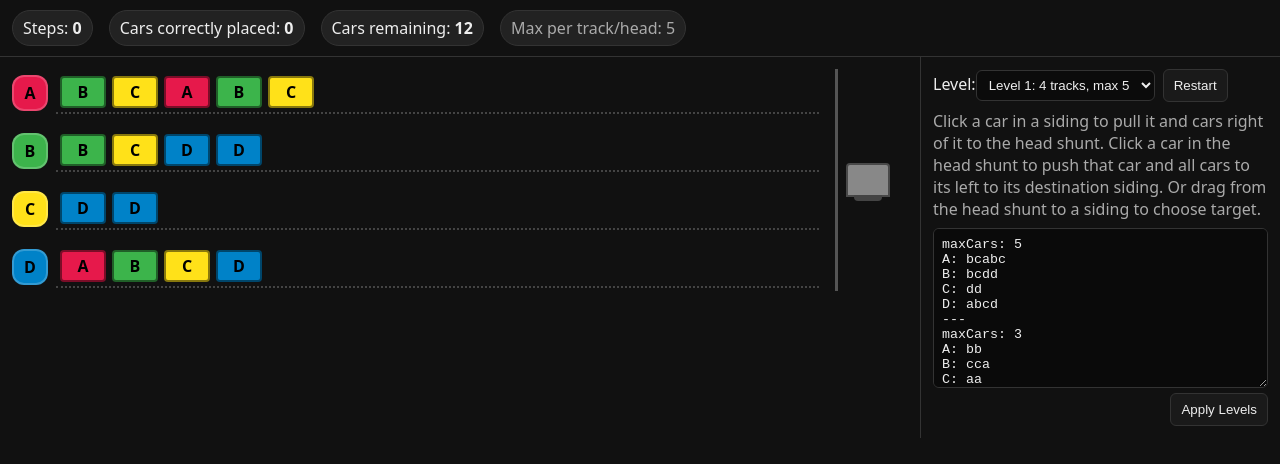
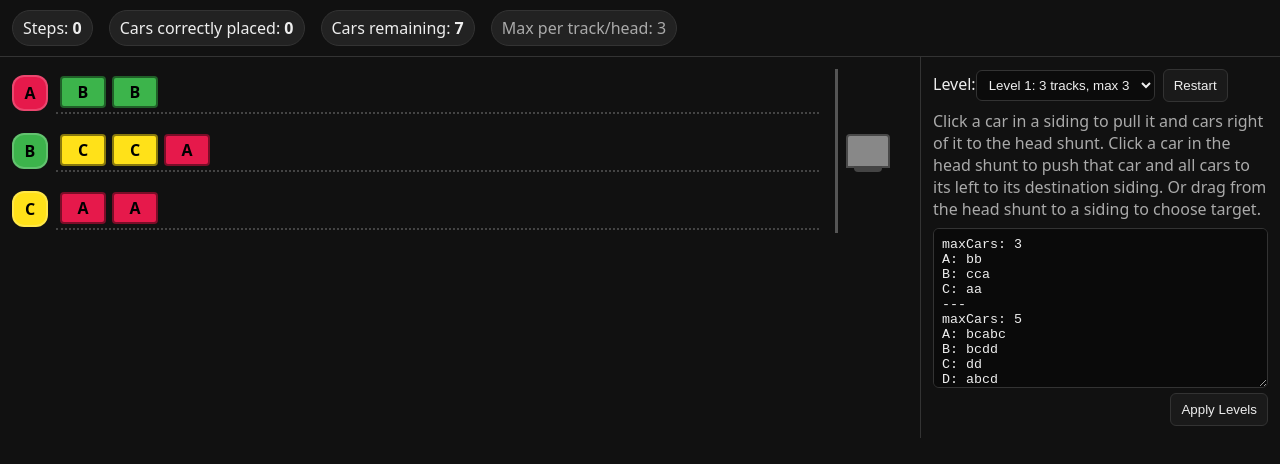
Before and after one commit to matey-jack/shunting-game, a Preact app: page / in a window 1280 px wide. Shown: the top 464 px of the page. Built offline with nearby package versions, Linux system fonts and the light colour scheme.

Commit message:
put easiest level first and make last level solvable, too.

```diff
--- a/src/ui/defaultLevels.ts
+++ b/src/ui/defaultLevels.ts
@@ -1,15 +1,15 @@
-export const defaultLevelsText = `maxCars: 5
+export const defaultLevelsText = `maxCars: 3
+A: bb
+B: cca
+C: aa
+---
+maxCars: 5
 A: bcabc
 B: bcdd
 C: dd
 D: abcd
 ---
-maxCars: 3
-A: bb
-B: cca
-C: aa
----
-maxCars: 4
+maxCars: 6
 A: bcdc
 B: cdaa
 C: bbab
```
